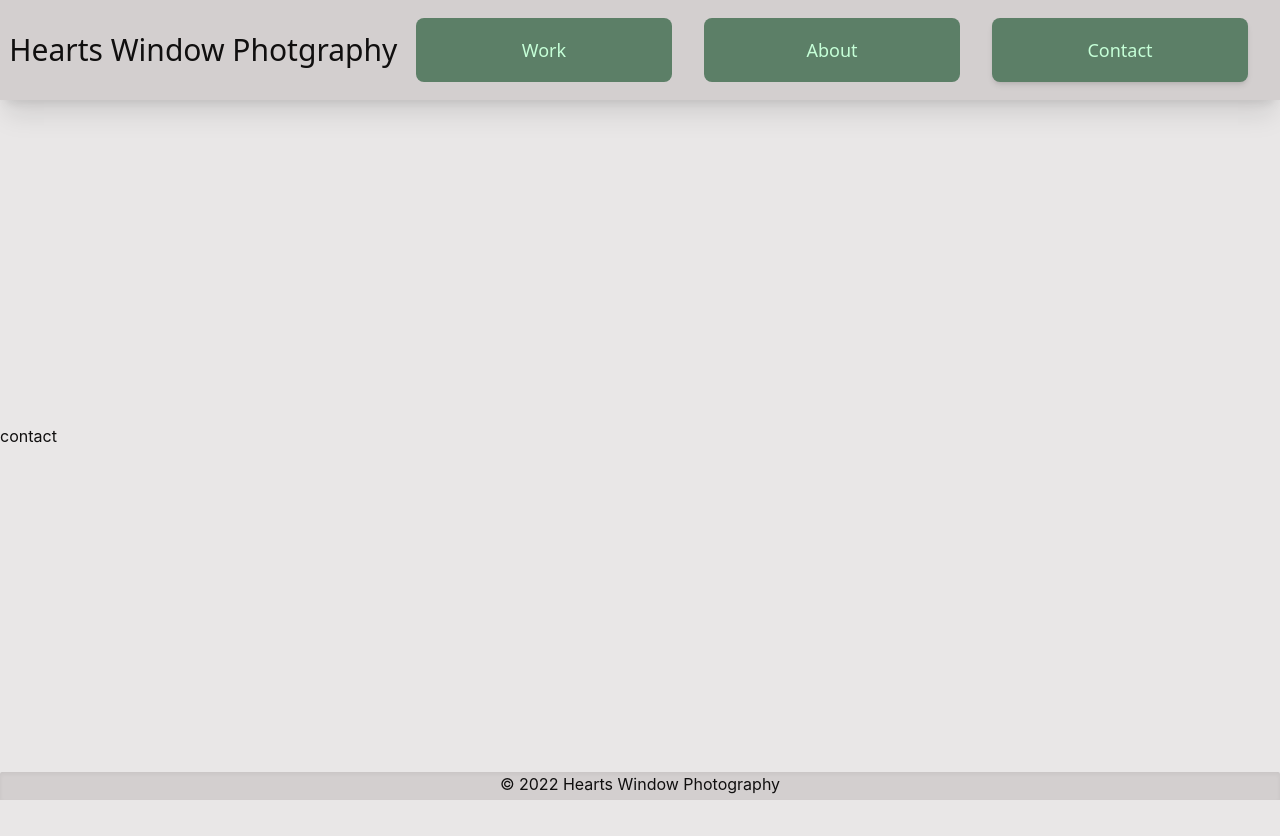
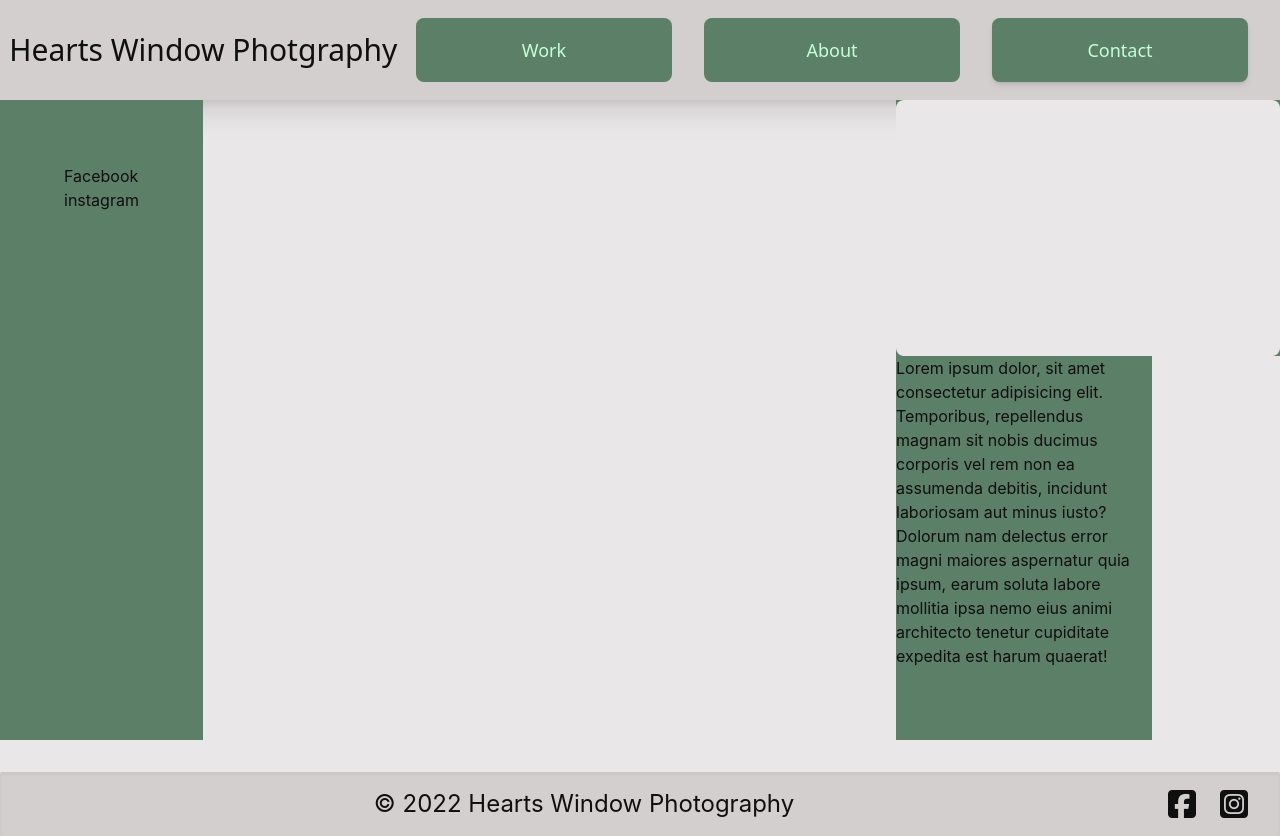
Before and after one commit to BWilske/abby_site_reactjs, a React (Create React App) app: page /contact in a window 1280 px wide. Before the commit the page ends 800 px from the top, so only its background shows below. Built offline with nearby package versions, Linux system fonts and the light colour scheme.

Commit message:
finished footer, started contact

```diff
--- a/public/index.html
+++ b/public/index.html
@@ -12,6 +12,10 @@
     <link rel="apple-touch-icon" href="%PUBLIC_URL%/logo192.png" />
     <link rel="manifest" href="%PUBLIC_URL%/manifest.json" />
     <title>Heart's Window</title>
+    <script
+      src="https://kit.fontawesome.com/b0bf60ce21.js"
+      crossorigin="anonymous"
+    ></script>
   </head>
   <body>
     <noscript>You need to enable JavaScript to run this app.</noscript>
--- a/src/components/layout/Footer.jsx
+++ b/src/components/layout/Footer.jsx
@@ -2,8 +2,20 @@ import React from "react";
 
 function Footer() {
   return (
-    <div className=" h-7 w-auto bg-base-200 rounded-t-sm shadow-inner ">
-      <h2 className="text-center">&copy; 2022 Hearts Window Photography</h2>
+    <div className=" mt-8 py-4 w-auto bg-base-200 rounded-t-sm shadow-inner flex justify-center items-center   ">
+      <h2 className="text-center md:text-2xl text-center ml-auto ">
+        &copy; 2022 Hearts Window Photography
+      </h2>
+
+      <div className="gap-6 flex ml-auto">
+        <a href="https://www.facebook.com/heartswindowphotography">
+          <i className="fa-brands fa-facebook-square fa-2xl shadow-xl"></i>
+        </a>
+        <a href="https://www.instagram.com/hearts_window_photography/">
+          {" "}
+          <i className="fa-brands fa-instagram-square fa-2xl  mr-8 "></i>
+        </a>
+      </div>
     </div>
   );
 }
--- a/src/components/layout/GallerySubCard.jsx
+++ b/src/components/layout/GallerySubCard.jsx
@@ -15,7 +15,7 @@ function GallerySubCard({ data }) {
     </div>
   );
 }
-
+//testing purposes
 // GallerySubCard.defaultProps = {
 //   data: {
 //     image: "https://api.lorem.space/image/shoes?w=400&h=225",
--- a/src/components/pages/Contact.jsx
+++ b/src/components/pages/Contact.jsx
@@ -1,7 +1,33 @@
 import React from "react";
 
 function Contact() {
-  return <div>contact</div>;
+  return (
+    <div className="flex">
+      <div className="bg-primary p-16">
+        <ol className="">
+          <li>Facebook</li>
+          <li></li>
+          <li>instagram</li>
+          <li></li>
+        </ol>
+      </div>
+      <div className="flex flex-col ml-auto  ">
+        <div className=" bg-primary form-control ">
+          <input className="textarea w-96 h-64"></input>
+        </div>
+        <div className="bg-primary w-64 h-96">
+          <h2>
+            Lorem ipsum dolor, sit amet consectetur adipisicing elit.
+            Temporibus, repellendus magnam sit nobis ducimus corporis vel rem
+            non ea assumenda debitis, incidunt laboriosam aut minus iusto?
+            Dolorum nam delectus error magni maiores aspernatur quia ipsum,
+            earum soluta labore mollitia ipsa nemo eius animi architecto tenetur
+            cupiditate expedita est harum quaerat!
+          </h2>
+        </div>
+      </div>
+    </div>
+  );
 }
 
 export default Contact;
--- a/src/components/pages/GalleryDirectory.jsx
+++ b/src/components/pages/GalleryDirectory.jsx
@@ -15,10 +15,10 @@ function GalleryDirectory() {
           <GallerySubCard data={senior} />
         </div>
         <div>
-          <GallerySubCard data={baby} />
+          <GallerySubCard data={family} />
         </div>
         <div>
-          <GallerySubCard data={family} />
+          <GallerySubCard data={baby} />
         </div>
       </div>
     </>
```
